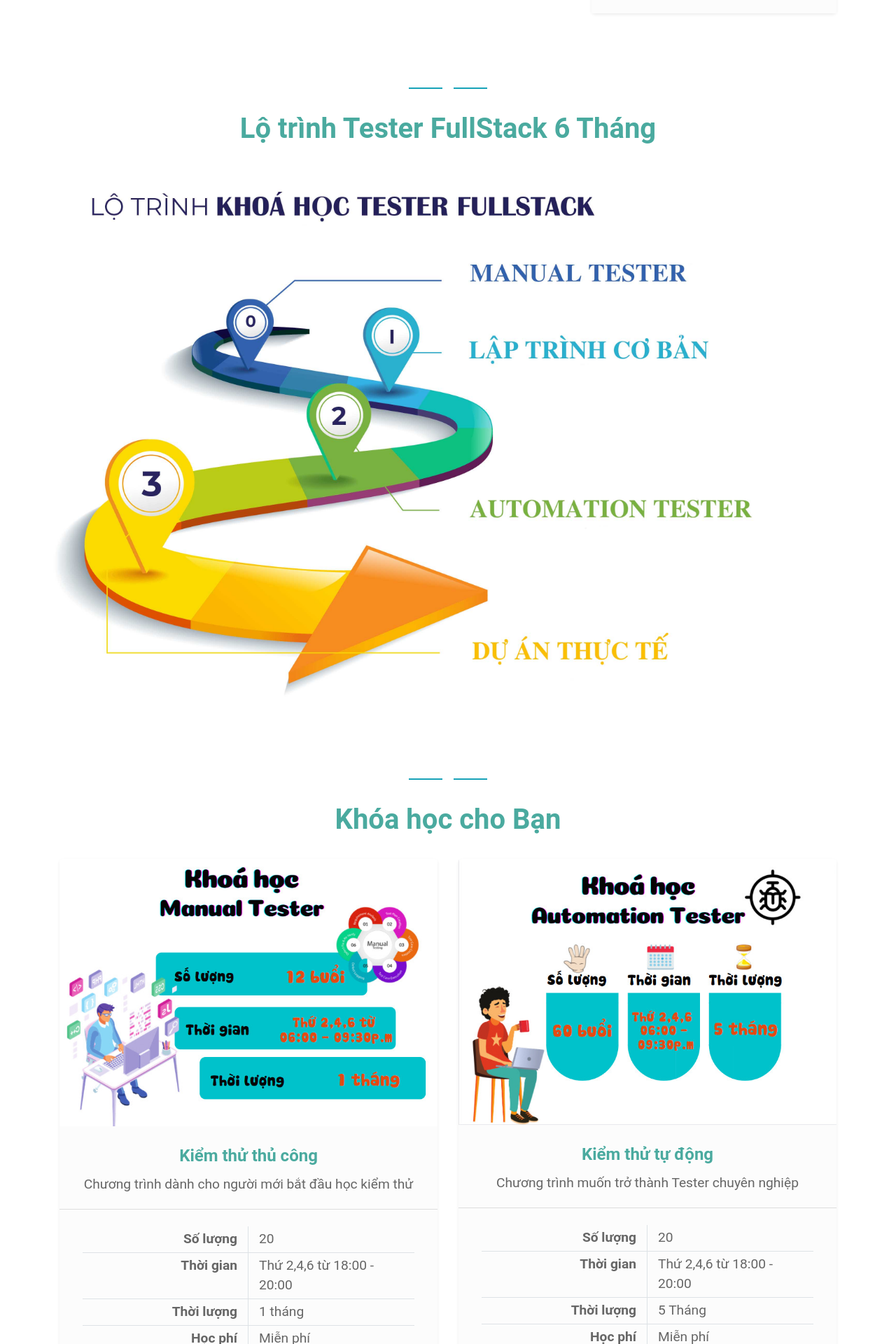
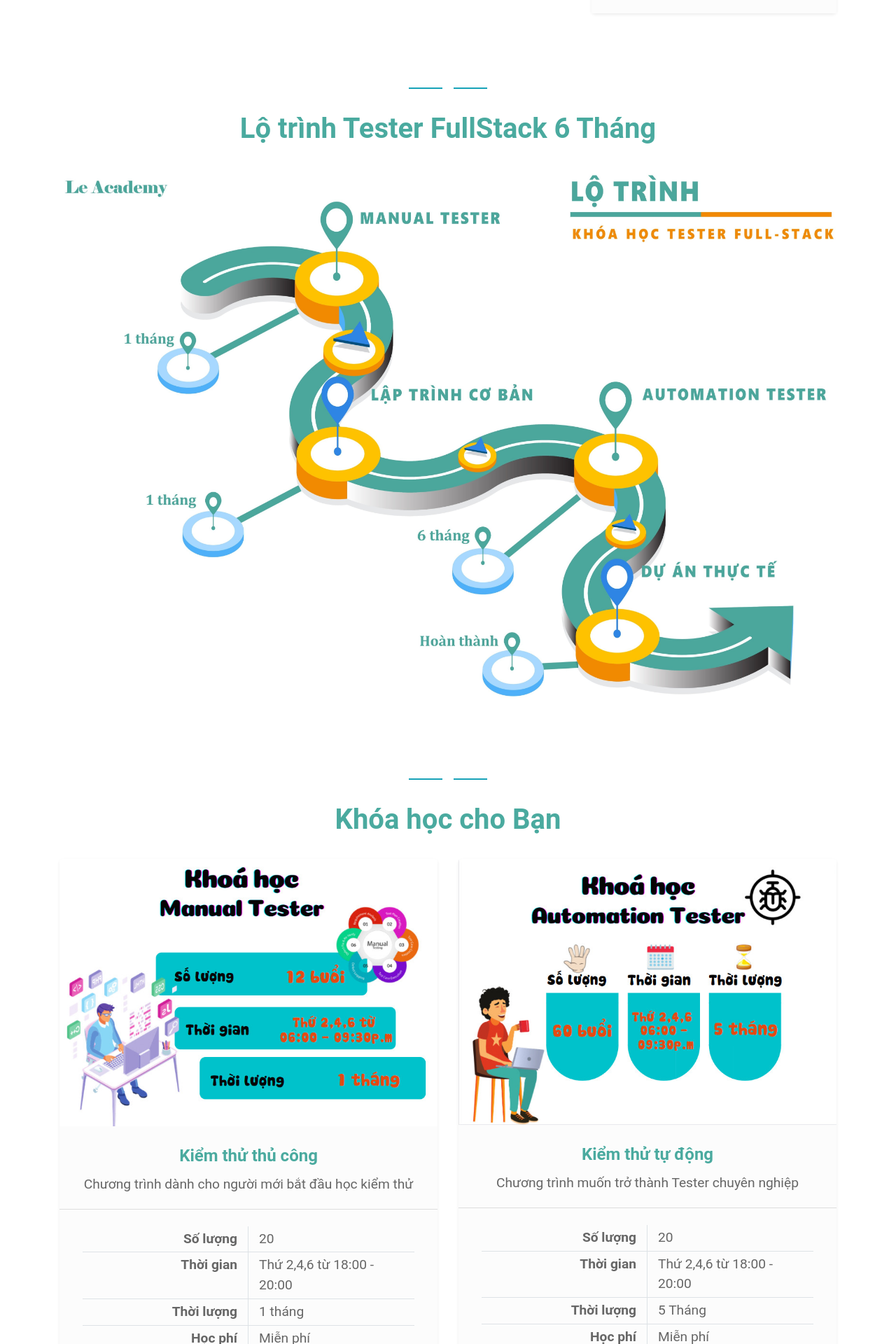
Before and after one commit to codegymdanang/leacademy, a Jekyll site: the page built from index.html, in a window 1280 px wide. Shown: the part 3658-5578 px from the top of the page at 70% size. Built offline with Jekyll 4.4.1, drawn with Linux system fonts in a browser that asks for light colours; nearby versions of some CDN libraries; the list of posts is cut into pages by our own code.

Commit message:
update lo trinh

```diff
--- a/_layouts/home.html
+++ b/_layouts/home.html
@@ -222,7 +222,7 @@
             <h1 class="mb-4"> Lộ trình Tester FullStack 6 Tháng</h1>
         </div>
         <div class="row">
-            <img class="card-img-top mb-2" src="{{'/images/lo-trinh-tong-quan.jpg' | prepend: site.baseurl }}" alt="">
+            <img class="card-img-top mb-2" src="{{'/images/lotrinh.jpg' | prepend: site.baseurl }}" alt="">
         </div>
     </div>
 </div>
```
Also changed, not shown: images/lotrinh.jpg (added).
